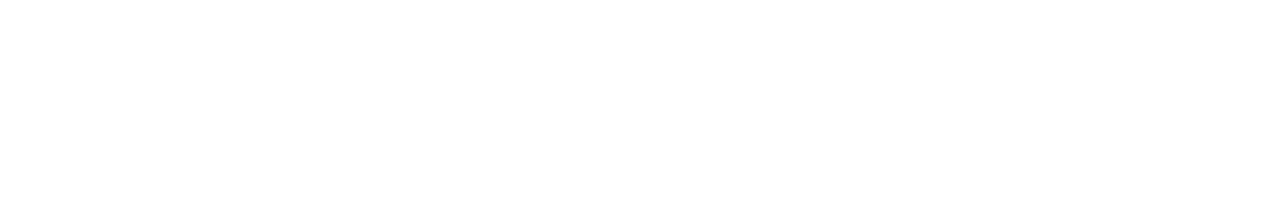
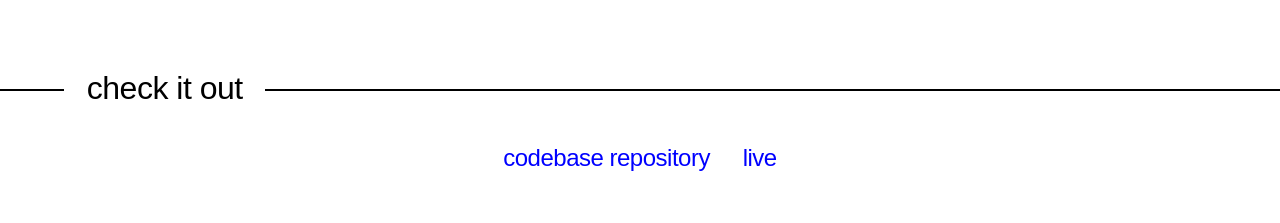
Before and after one commit to idorenyinudoh/iudoh.me, a Vue app: page /undiluted-music in a window 1280 px wide. Shown: the part 3126-3349 px from the top of the page. Before the commit the page ends 3112 px from the top, so only its background shows below. Built offline with nearby package versions, Linux system fonts and the light colour scheme.

Commit message:
add component for repo and live links with content for UndilutedMusic.vue

```diff
--- a/src/components/Work.vue
+++ b/src/components/Work.vue
@@ -30,6 +30,10 @@
                 img(:src="screenshot4src",:alt="alt4")
         div
             p(v-for="lesson in lessons" v-html="lesson")
+    section.left-heading
+        h2 check it out
+        p: a(:href="repo", target="_blank") codebase repository
+        p: a(:href="url", target="_blank") live
 </template>
 
 <script>
@@ -49,7 +53,9 @@
         alt3: String,
         screenshot4src: String,
         alt4: String,
-        lessons: Array
+        lessons: Array,
+        repo: String,
+        url: String
     }
 }
 </script>
@@ -101,6 +107,13 @@
         grid-template-columns: 1fr 1fr;
         column-gap: calc(20px + 1vw);
         place-items: center;
+    }
+    section:last-child {
+        grid-template-columns: max-content max-content;
+        justify-content: center;
+    }
+    section:last-child p:not(:first-child){
+        margin-bottom: 0;
     }
 }
 header {
--- a/src/views/UndilutedMusic.vue
+++ b/src/views/UndilutedMusic.vue
@@ -39,7 +39,9 @@
         'Among the numerous things I learned while developing undiluted music, there were two major ones.',
         'I learnt how to utilize the HTMLAudioElement API to build a music player. Play, pause, seek, volume control &#8212; I learnt all that while developing this project. Shortly after, I wrote an <a href="https://css-tricks.com/lets-create-a-custom-audio-player/" target="_blank">article</a> on how to go about it.',
         'I also figured out how to implement the Media Session API. The API provides an interface that gives users access to control media playback outside the browser tab where the media is playing. On mobile, this will be in the notification area while on desktop, it can be found on media hubs. I wrote on it <a href="https://css-tricks.com/give-users-control-the-media-session-api/" target="_blank">here</a>.'
-    ]
+    ],
+    repo: 'https://github.com/idorenyinudoh/undiluted-music2',
+    url: 'https://idorenyinudoh.github.io/undiluted-music2/'
 }
 
 export default {
```
